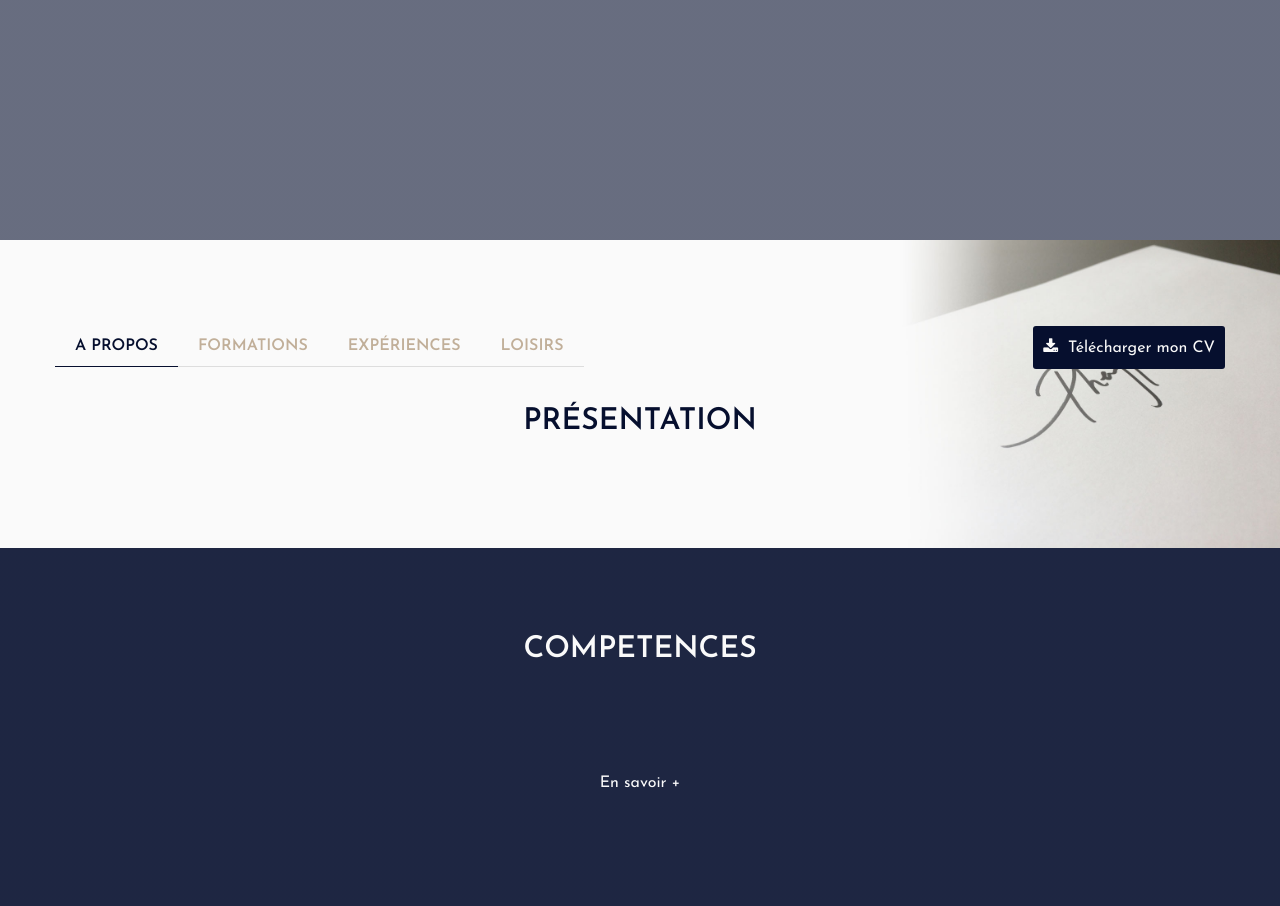
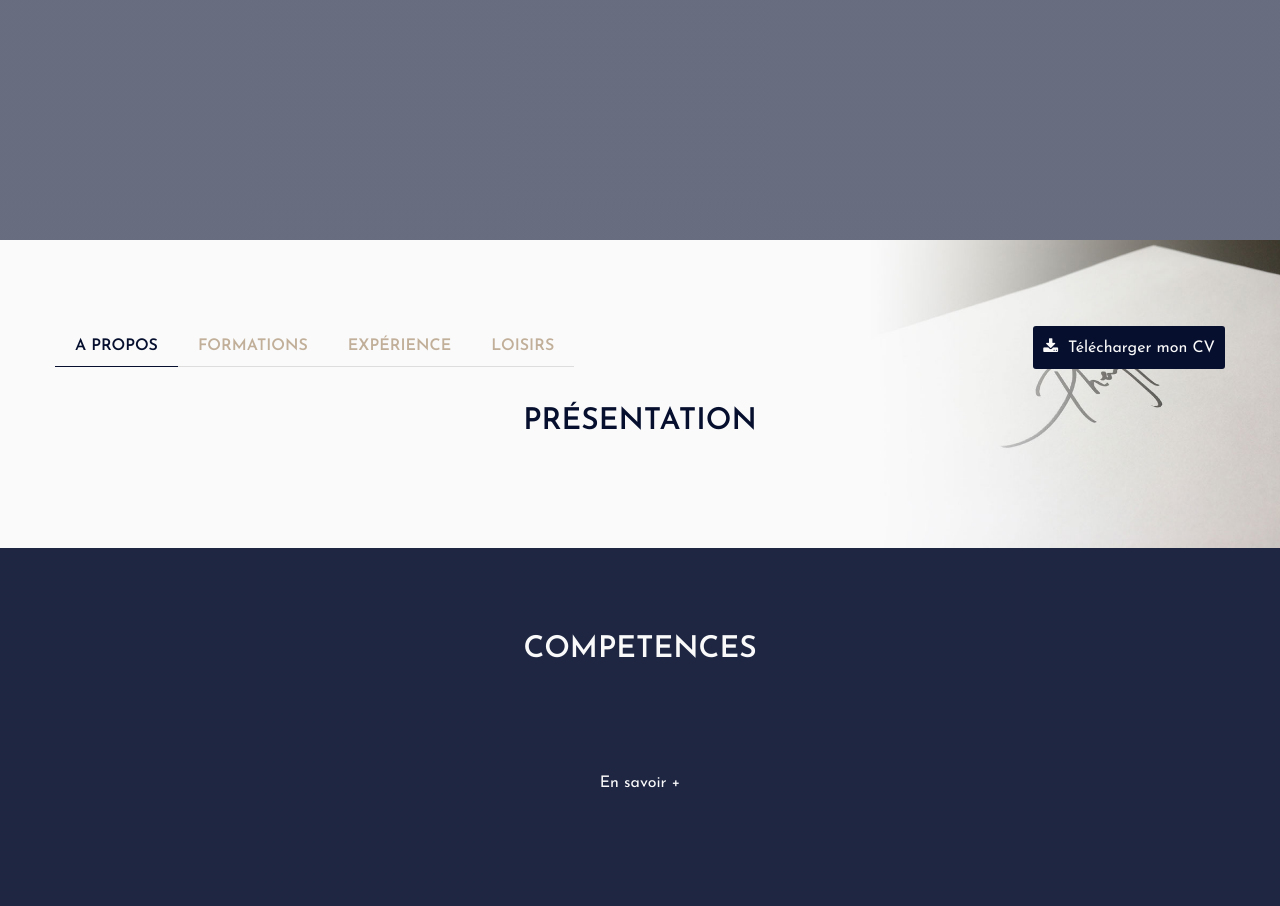
Before and after one commit to Arigna/site-cv-wordpress, a WordPress theme: template index.php in a window 1280 px wide. Shown: the part 560-1466 px from the top of the page. Run offline with PHP 8.4 and a stand-in for WordPress, Linux system fonts and the light colour scheme; the site name, menu and one post (Sample post) are stand-ins, and other content is empty.

Commit message:
MAJ du 10avril2017

```diff
--- a/css/style.css
+++ b/css/style.css
@@ -158,12 +158,12 @@
 }
 /* Pour Anim bg JS */
 .bg-formations {
-  background: url(../img/mockup2.jpg)no-repeat center left;
+  background: url(../img/bg_formations.jpg)no-repeat center left;
   -webkit-background-size: contain;
   background-size: contain;
 }
 .bg-exp {
-  background: url(../img/bg_experiences.PNG)no-repeat center right;
+  background: url(../img/bg_exp.jpg)no-repeat center right;
   -webkit-background-size: contain;
   background-size: contain;
 }
@@ -229,6 +229,12 @@
   padding: 0 10px;
   font-weight: 100;
   text-transform: none;
+}
+#presentation #description {
+  width: 66%;
+}
+#presentation #description>p {
+    margin: 10px 0;
 }
 #presentation #formations h4, #presentation #exp p, #presentation #loisirs h4 {
   text-transform: none;
--- a/footer.php
+++ b/footer.php
@@ -39,7 +39,9 @@
                     $rsociaux_query = new WP_Query($args);
                     if ( $rsociaux_query->have_posts() ) :
                         while ( $rsociaux_query->have_posts() ) : $rsociaux_query->the_post(); ?>
-                        <?php echo get_field('icon'); ?>
+                        <a href="<?php echo get_field('lien'); ?>">
+                            <?php echo get_field('icon'); ?>
+                        </a>
                 <?php endwhile; endif; ?>
             </li>
             <li>
--- a/index.php
+++ b/index.php
@@ -14,7 +14,7 @@
                 <ul>
                     <li class="prez-active"><a href="#">A propos</a></li>
                     <li><a href="#">Formations</a></li>
-                    <li><a href="#">Expériences</a></li>
+                    <li><a href="#">Expérience</a></li>
                     <li><a href="#">Loisirs</a></li>
                 </ul>
                 <a href="<?php echo get_field('fichier_cv'); ?>" id="dl-cv" title="Télécharger mon CV" download>Télécharger mon CV</a>
--- a/js/script.js
+++ b/js/script.js
@@ -103,7 +103,7 @@
         $('#presentation').addClass('bg-exp');
         $('#exp').slideDown();
         $('#formations, #description, #loisirs').slideUp();
-        $('#presentation h2').text('Expériences');
+        $('#presentation h2').text('Expérience');
         if ( $('header i').css('display') === 'none' ) {
             $('#presentation .container>ul>li').removeClass('prez-active');
             $(this).addClass('prez-active');
```
Also changed, not shown: img/bg_competences.jpg, img/bg_contact2.jpg, img/bg_exp.jpg (added), img/bg_formations.jpg (added), img/bg_loisirs.jpg, img/bg_prez.jpg, img/ciel.jpg.
